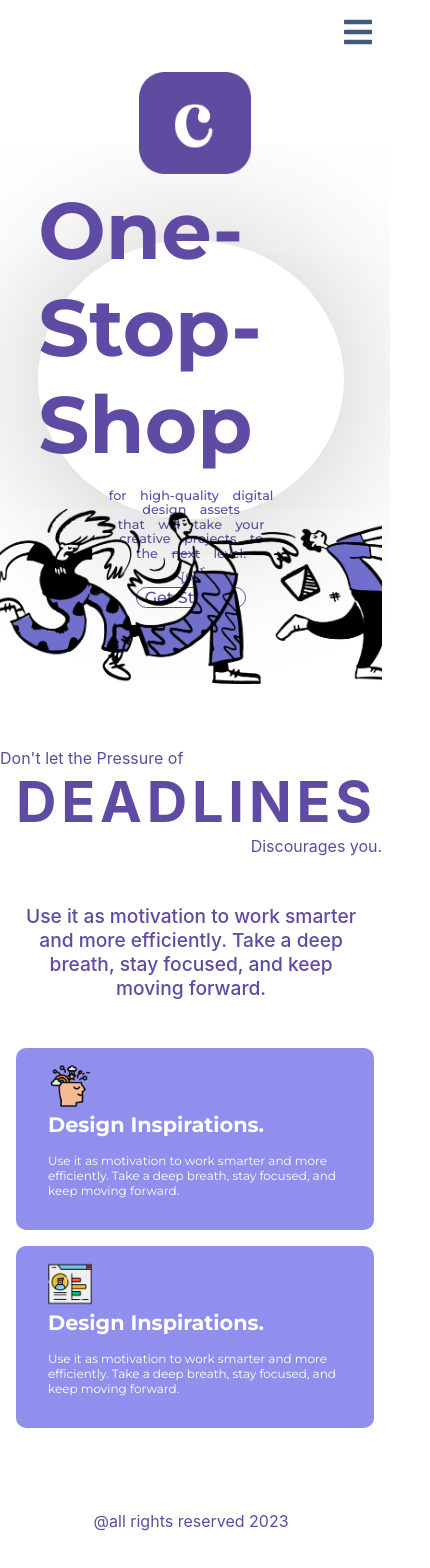
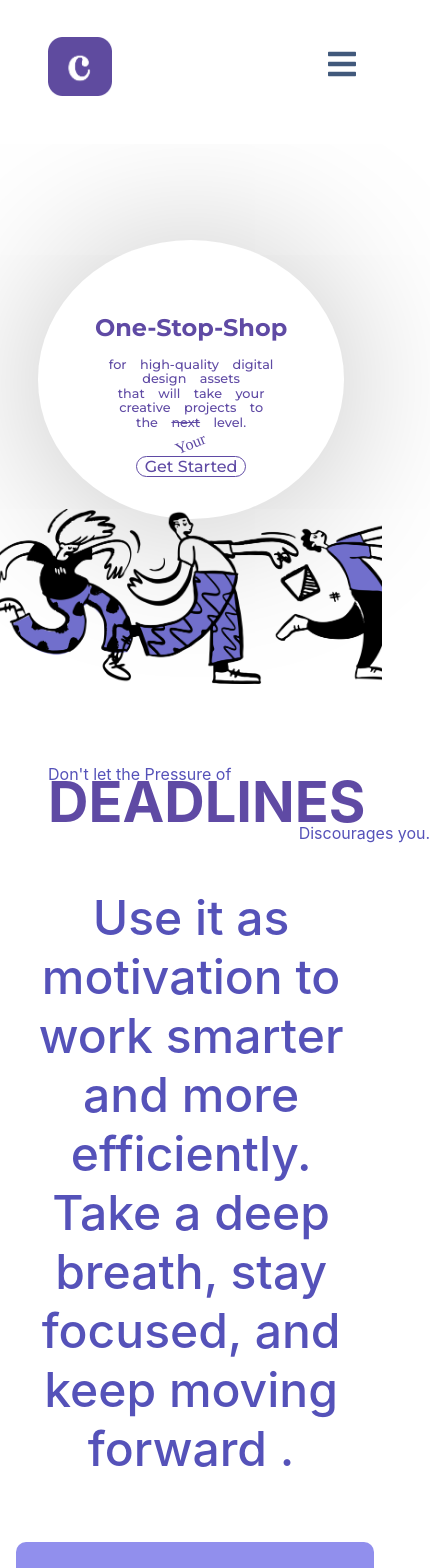
Before and after one commit to suraj9318/assignment-freelansh, a React (Create React App) app: page / in a window 390 px wide. Shown: the top 1568 px of the page, 430 px wide, since content can reach past the window. Built offline with nearby package versions, Linux system fonts and the light colour scheme; a web font is replaced by a local one.

Commit message:
design done for desktop application

```diff
--- a/src/App.css
+++ b/src/App.css
@@ -195,8 +195,9 @@ ul{
   color: #797979;
   font-weight: 600;
 }
-
-
+.link:hover{
+  color: #5F4AA4;
+}
 .btn{
   border: none;
   background-color: transparent;
@@ -264,7 +265,20 @@ body{
 }
 
 @media (min-width: 150px) and (max-width:  400px) {
+  #nav{
+    display: flex!important;
+    justify-content: center;
+    align-items: flex-start !important;
 
+  }
+  #nav .logo{
+    width: 4rem !important;
+  }
+
+  #nav .toggle-btn > button {
+
+    padding: 3rem 2rem !important;
+  }
   .oval h2{
     font-size: 1.5rem !important;
     margin-top: 3rem !important;
@@ -294,33 +308,53 @@ body{
     right: 1rem !important;
   }
 
+
+
+
   .theme .para1{
+    color: #5552B9;
     font-size: 1rem;
-  color: #5F4AA4;
+    position: relative;
+    top:1rem;
+    padding: 0rem 3rem;
   }
+
   .theme h1{
-  font-size: 3.5rem !important;
-    color: #5F4AA4;
+    color: #5f4aa4;
+    font-size: 3.5rem;
     text-align: center;
-    padding: 0 1rem;
-    letter-spacing: 0.3rem;
+    padding: 0rem 3rem;
+
   }
 
 
   .theme .para2{
+    color: #5552B9;
     font-size: 1rem;
-  color: #5F4AA4;
-  text-align: right  !important;
+    position: relative;
+    bottom: 0.8rem;
+    left: 3rem;
+    text-align: right;
   }
 
   .theme .para3{
-  margin-top: 2rem  !important;
+    font-size: 3rem;
+    color: #5552B9;
     font-weight: 500;
-  font-size: 1.2rem  !important;
-  color: #5F4AA4;
     text-align: center;
-  padding: 1rem  !important;
   }
+
+  .theme .para-container{
+    margin-block: 2rem;
+  }
+
+
+
+
+
+
+
+
 
 
 .feature-container{
@@ -619,31 +653,40 @@ margin: 1rem 0rem !important;
 
 
 .theme .para1{
+  color: #5552B9;
   font-size: 2rem;
-  color: #5F4AA4;
+  position: relative;
+  top: 4rem;
+  padding: 0rem 4rem;
 }
 .theme h1{
-  font-size: 10rem;
-  color: #5F4AA4;
+  color: #5f4aa4;
+  font-size: 14rem;
+  padding: 0 1rem;
   text-align: center;
-  padding: 0 1rem;
   letter-spacing: 1rem;
 }
 
 
 .theme .para2{
+  color: #5552B9;
   font-size: 2rem;
-  color: #5F4AA4;
+  position: relative;
+  bottom: 2rem;
+  padding: 0px 4rem;
+  /* right: 0; */
   text-align: right;
 }
 
 .theme .para3{
-  margin-top: 2rem ;
+  font-size: 3rem;
+  color: #5552B9;
   font-weight: 500;
-  font-size: 2rem;
-  color: #5F4AA4;
   text-align: center;
-  padding: 1rem ;
+}
+
+.theme .para-container{
+  margin-block: 2rem;
 }
 
 }
@@ -701,8 +744,7 @@ margin: 1rem 0rem !important;
 #nav .collapse ul > li{
  padding: 0 1.5rem;
  line-height: 3rem;
- font-size: 1.1em;
- font-size: 1.5rem;
+ font-size: 1.6em !important;
  font-family: var(--font-montserrat);
 }
 
@@ -744,7 +786,7 @@ margin: 1rem 0rem !important;
 }
 
 .oval h2{
- font-size: 5rem !important;
+ font-size: 5rem;
   color: #5F4AA4;
   font-family: var(--font-montserrat);
   margin-block: 1rem;
@@ -809,27 +851,32 @@ margin: 1rem 0rem !important;
  }
  .fearure{
   background-color: #918FED;
-  width: 95%;
+  width: 90%;
   margin: 4rem 2rem;
   padding: 1rem 2rem;
   color: white;
   font-family: var(--font-montserrat);
   border-radius: 10px;
+  transition: 0.5s ease-out;
+  height: 568px;
+ }
+
+ .fearure:hover{
+  background-color: #5552B9;
  }
 
 .fearure img{
-  width: 15%;
-
+  padding: 3rem;
 }
 
-
  .fearure h3{
-    font-size: 2rem;
+  font-size: 3rem;
 
  }
 
  .fearure p{
   margin-block: 1rem;
+  font-size: 1.8rem;
 }
 
 .footer{
--- a/src/componets/ThemeLine.jsx
+++ b/src/componets/ThemeLine.jsx
@@ -7,7 +7,16 @@ const ThemeLine = () => {
         <p className='para1'>Don't let the Pressure of</p>
             <h1>DEADLINES</h1>
             <p className='para2'>Discourages you.</p>
-        <p className='para3'>Use it as motivation to work smarter and more efficiently. Take a deep breath, stay focused, and keep moving forward.</p>
+
+
+        <div className='para-container'>
+            <p className='para3'>Use it as motivation to work smarter and more efficiently.</p>
+            <p className='para3'>Take a deep breath, stay focused, and keep moving</p>
+            <p className='para3'>forward .</p>
+        </div>
+
+
+
       </div>
 
   )
```
Lines whose indentation alone changed are shown as unchanged.
